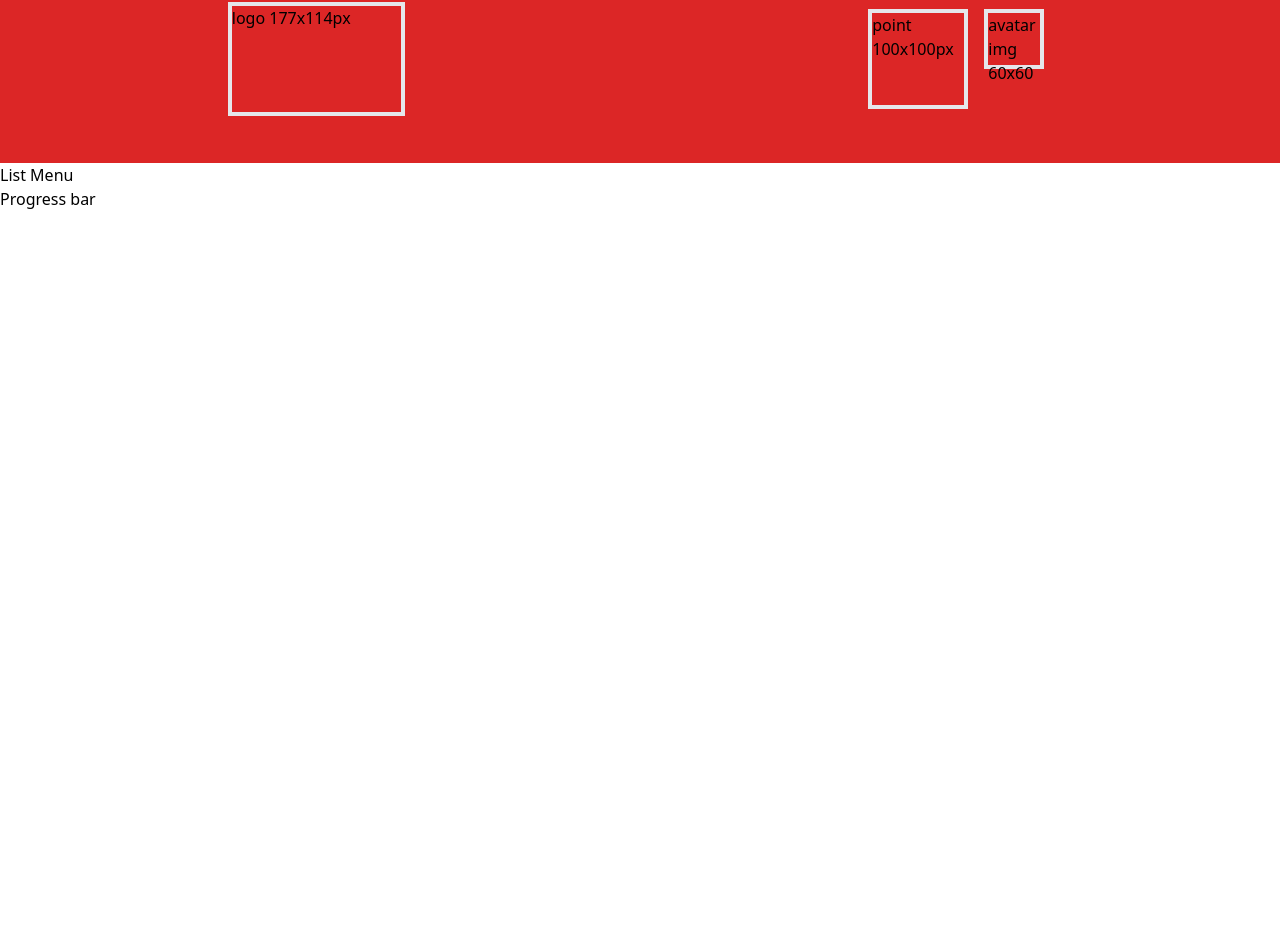
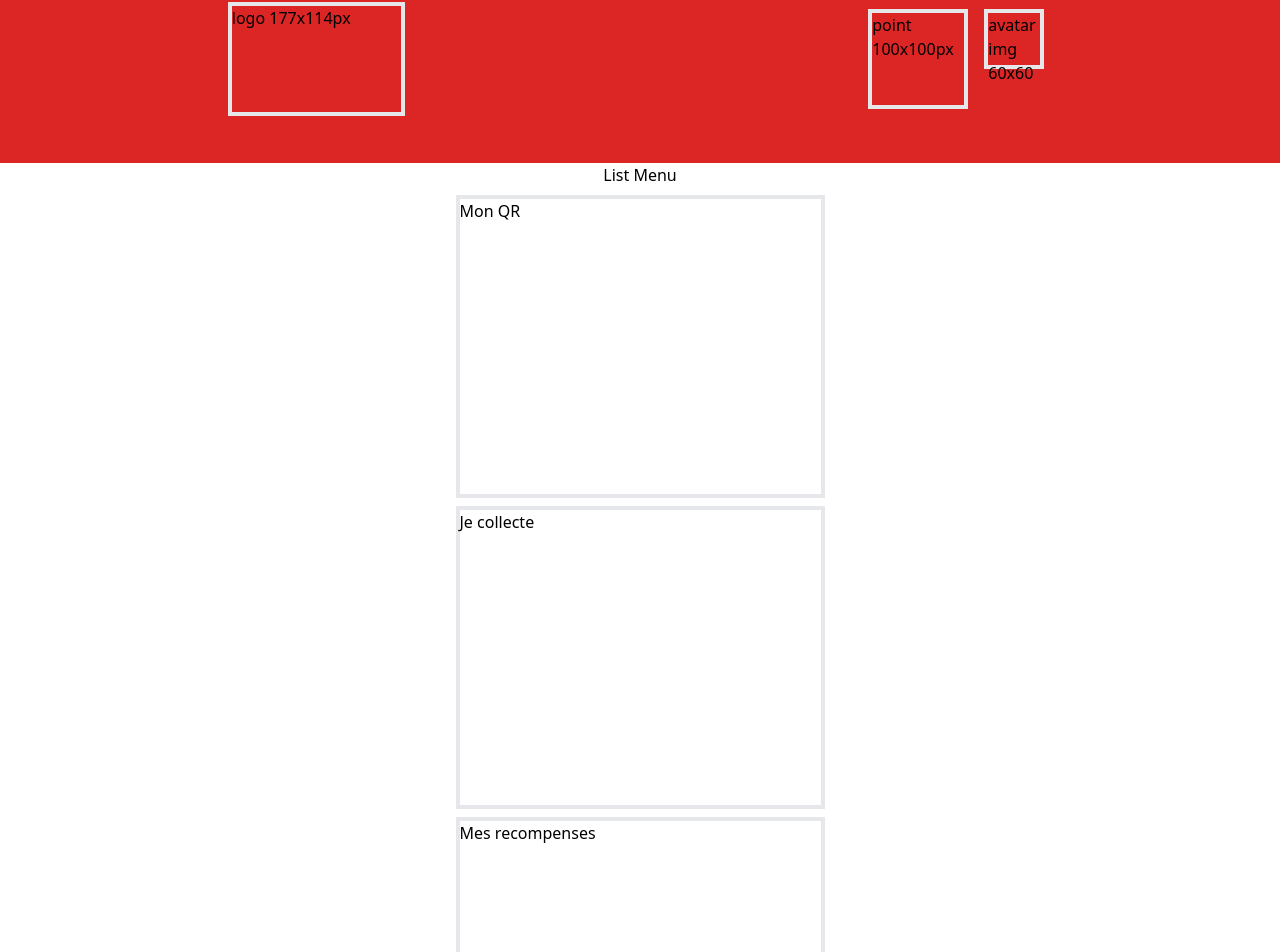
Before and after one commit to vanjasoa/web, a Nuxt app: page /welcome in a window 1280 px wide. Shown: the part 45-997 px from the top of the page. Before the commit the page ends 800 px from the top, so only its background shows below. Built offline with nearby package versions, Linux system fonts and the light colour scheme.

Commit message:
feat: :sparkles: add dumb components

```diff
--- /dev/null
+++ b/components/CategoryCard.vue
@@ -0,0 +1,5 @@
+<template>
+    <div class="w-[177px] h-[200px] border-4">
+        Category Card
+    </div>
+</template>
--- /dev/null
+++ b/components/CollectContent.vue
@@ -0,0 +1,5 @@
+<template>
+    <div>
+        Collect content
+    </div>
+</template>
--- a/components/LevelsProgressBar.vue
+++ b/components/LevelsProgressBar.vue
@@ -1,5 +1,5 @@
 <template>
-    <div>
+    <div class="w-full h-[400px] border-4">
         Progress bar
     </div>
 </template>
--- a/components/MenuButton.vue
+++ b/components/MenuButton.vue
@@ -1,5 +1,11 @@
 <template>
-    <div>
-        menu Button
+    <div class="w-[369px] h-[303px] border-4">
+        {{ props.name }}
     </div>
 </template>
+
+<script setup>
+
+const props = defineProps(['name'])
+
+</script>
--- a/components/MenuList.vue
+++ b/components/MenuList.vue
@@ -1,5 +1,6 @@
 <template>
-    <div>
+    <div class="flex flex-col items-center gap-2">
         List Menu
+        <slot name="menulist" />
     </div>
 </template>
--- /dev/null
+++ b/components/ProductCard.vue
@@ -0,0 +1,5 @@
+<template>
+    <div class="w-[260px] h-[322px] border-4">
+        Product Card
+    </div>
+</template>
--- /dev/null
+++ b/components/ProfilContent.vue
@@ -0,0 +1,5 @@
+<template>
+    <div>
+        Profil content
+    </div>
+</template>
--- /dev/null
+++ b/components/QrCodeContent.vue
@@ -0,0 +1,5 @@
+<template>
+    <div>
+        QrCode content
+    </div>
+</template>
--- /dev/null
+++ b/components/RewardsContent.vue
@@ -0,0 +1,5 @@
+<template>
+    <div>
+        Rewards Content
+    </div>
+</template>
--- a/pages/welcome.vue
+++ b/pages/welcome.vue
@@ -11,9 +11,40 @@
             </template>
         </TopNav>
 
-        <MenuList />
+        <MenuList>
+            <template #menulist >
+                <MenuButton v-for="item in itemsMenu" :name="item.title" />
+            </template>
+        </MenuList>
 
         <LevelsProgressBar />
 
     </div>
 </template>
+
+<script setup>
+
+const itemsMenu = [
+  {
+    title: "Mon QR",
+    content: "Contenu Mon QrCode",
+    color:'#11973F'
+  },
+  {
+    title: "Je collecte",
+    content: "Contenu collection de produits.",
+    color:'#F1C534'
+  },
+  {
+    title: "Mes recompenses",
+    content: "Contenu des recompenses.",
+    color:'#E61B21'
+  },
+  {
+    title: "Profil",
+    content: "Contenu des recompenses.",
+    color:'#11973F'
+  },
+];
+
+</script>
```
